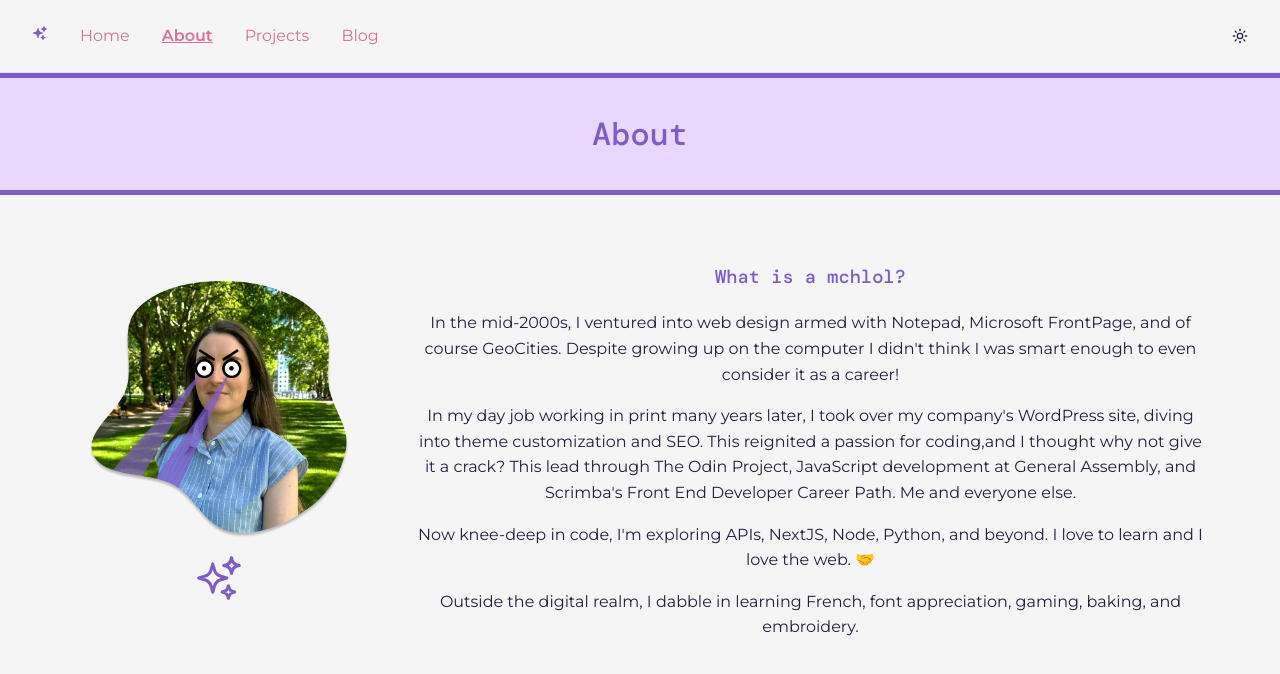
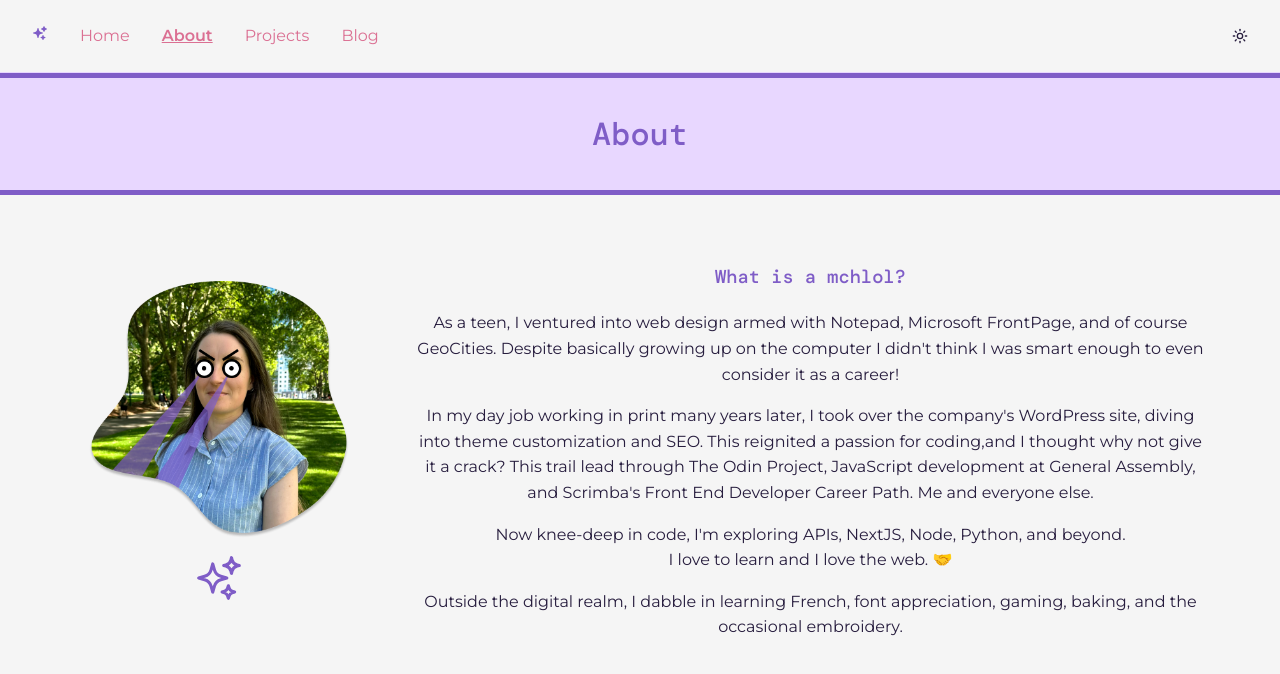
Before and after one commit to mchlol/portfolio-23, a React (Vite) app: page /about in a window 1280 px wide. Shown: the top 674 px of the page. Built offline with nearby package versions, Linux system fonts and the light colour scheme; no server answers.

Commit message:
update text

```diff
--- a/src/pages/About.jsx
+++ b/src/pages/About.jsx
@@ -31,10 +31,11 @@ export default function About() {
 
                 <div className="about-section-text">
                     <h3>What is a mchlol?</h3>
-                    <p>In the mid-2000s, I ventured into web design armed with Notepad, Microsoft FrontPage, and of course GeoCities. Despite growing up on the computer I didn't think I was smart enough to even consider it as a career!</p>
-                    <p>In my day job working in print many years later, I took over my company's WordPress site, diving into theme customization and SEO. This reignited a passion for coding,and I thought why not give it a crack? This lead through The Odin Project, JavaScript development at General Assembly, and Scrimba's Front End Developer Career Path. Me and everyone else.</p>
-                    <p>Now knee-deep in code, I'm exploring APIs, NextJS, Node, Python, and beyond. I love to learn and I love the web. 🤝 </p>
-                    <p>Outside the digital realm, I dabble in learning French, font appreciation, gaming, baking, and embroidery.</p>
+                    <p>As a teen, I ventured into web design armed with Notepad, Microsoft FrontPage, and of course GeoCities. Despite basically growing up on the computer I didn't think I was smart enough to even consider it as a career!</p>
+                    <p>In my day job working in print many years later, I took over the company's WordPress site, diving into theme customization and SEO. This reignited a passion for coding,and I thought why not give it a crack? This trail lead through The Odin Project, JavaScript development at General Assembly, and Scrimba's Front End Developer Career Path. Me and everyone else.</p>
+                    <p>Now knee-deep in code, I'm exploring APIs, NextJS, Node, Python, and beyond.<br />
+                    I love to learn and I love the web. 🤝 </p>
+                    <p>Outside the digital realm, I dabble in learning French, font appreciation, gaming, baking, and the occasional embroidery.</p>
                 </div>
 
             </div>
```
